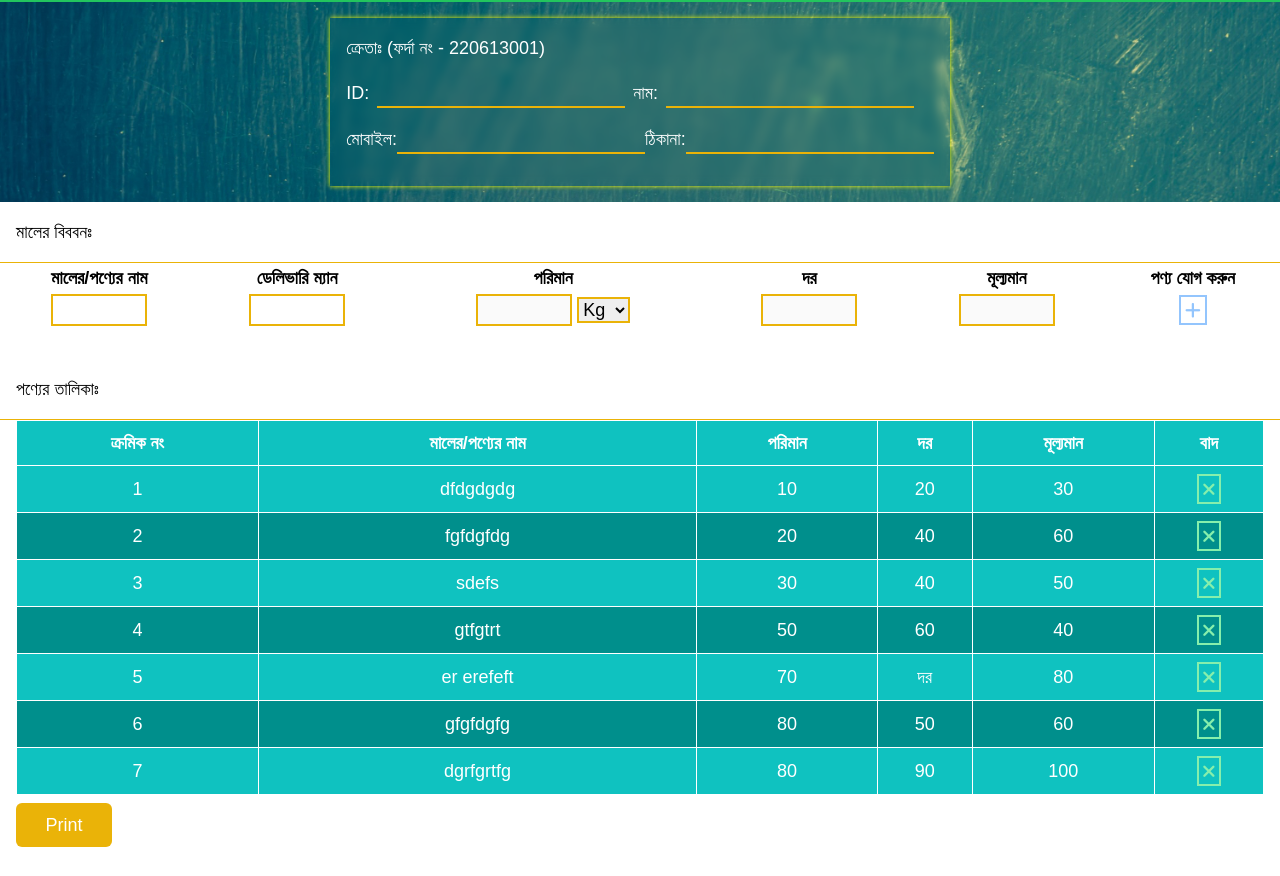
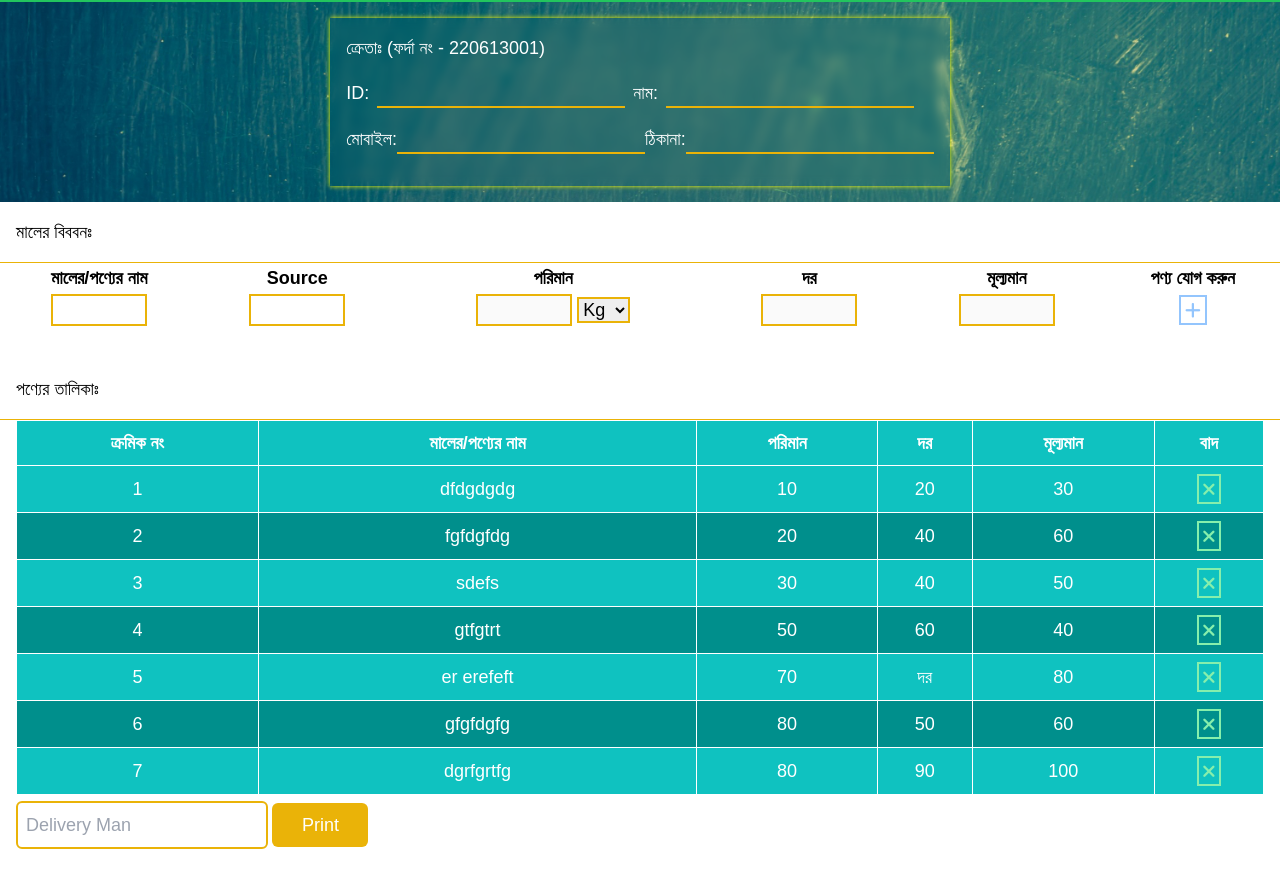
Before and after one commit to hrsohel/groceryProject, a plain HTML site: page index.html in a window 1280 px wide. Shown: the part 62-938 px from the top of the page. Drawn offline with nearby package versions, Linux system fonts and the light colour scheme; a web font is replaced by a local one.

Commit message:
added delivery man and source

```diff
--- a/index.html
+++ b/index.html
@@ -49,7 +49,7 @@
                 <tr class="p-4">
                     <!-- <th>ক্রমিক নং</th> -->
                     <th>মালের/পণ্যের নাম</th>
-                    <th>ডেলিভারি ম্যান</th>
+                    <th>Source</th>
                     <th>পরিমান</th>
                     <th>দর</th>
                     <th>মূল্যমান</th>
@@ -59,7 +59,7 @@
                     <tr class="p-4 first-row">
                         <!-- <td>1</td> -->
                         <td><input type="text" name="" id="product" class="w-24 border-yellow-500 bg-grey-500 border-2 outline-none focus:outline-green-500"><span id="_product"></span></td>
-                        <td><input type="text" name="" id="delivery_man" class="w-24 border-yellow-500 bg-grey-500 border-2 outline-none focus:outline-green-500"><span id="_delivery_man"></span></td>
+                        <td><input type="text" name="" id="source" class="w-24 border-yellow-500 bg-grey-500 border-2 outline-none focus:outline-green-500"><span id="_source"></span></td>
                         <td>
                             <input type="number" name="" id="amount" disabled class="w-24 border-yellow-500 bg-grey-500 border-2 outline-none focus:outline-green-500">
                             <select name="" id="unit" class="bg-grey-500 border-yellow-500 border-2 outline-none focus:outline-green-500">
@@ -155,6 +155,7 @@
                     </tr>
                 </tbody>
             </table>
+            <input type="text" class="text-lg outline-none rounded-md border-2 border-yellow-500 p-2" name="" id="" placeholder="Delivery Man">
             <button class="bg-yellow-500 p-2 text-center text-white text-lg w-24 rounded-md mt-2">Print</button>
         </div>
         <p style="font-family: 'SiyamRupali', sans-serif;" class="p-4 text-lg mt-8">পেমেন্টঃ</p><hr class="border-yellow-500">
```
